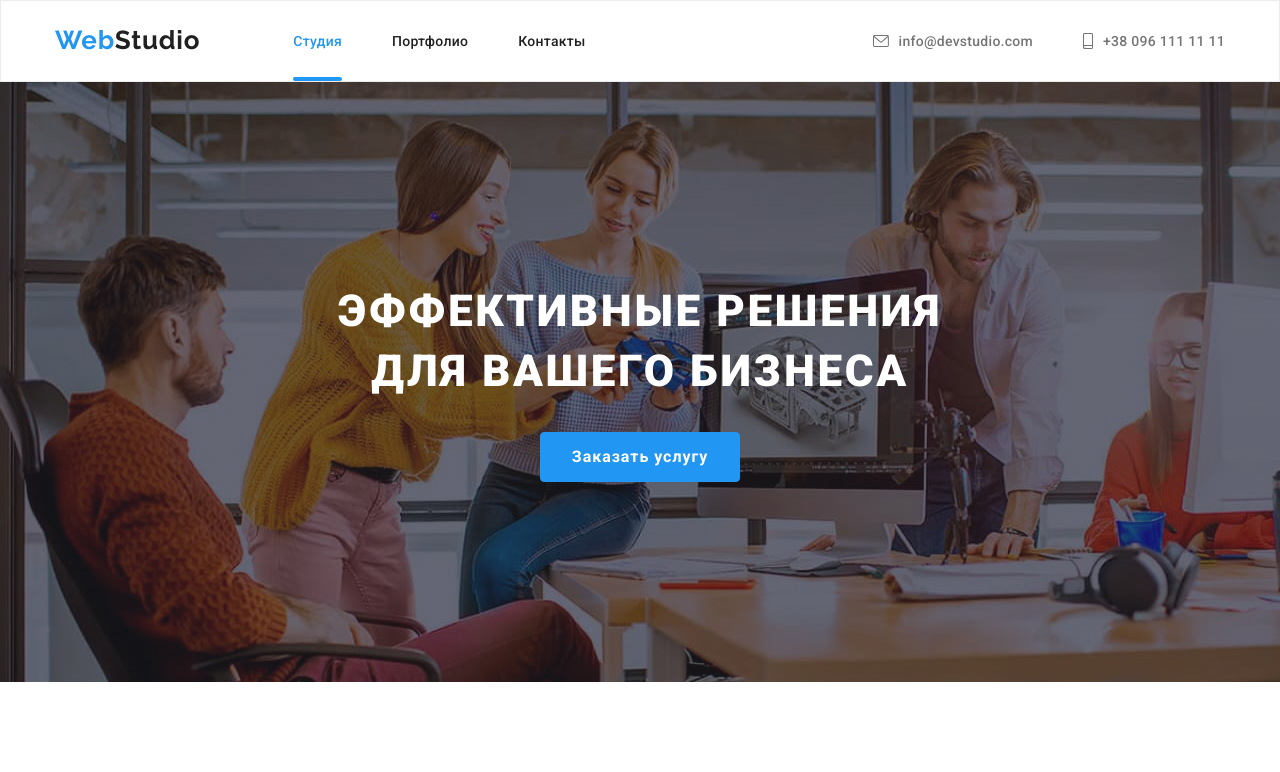
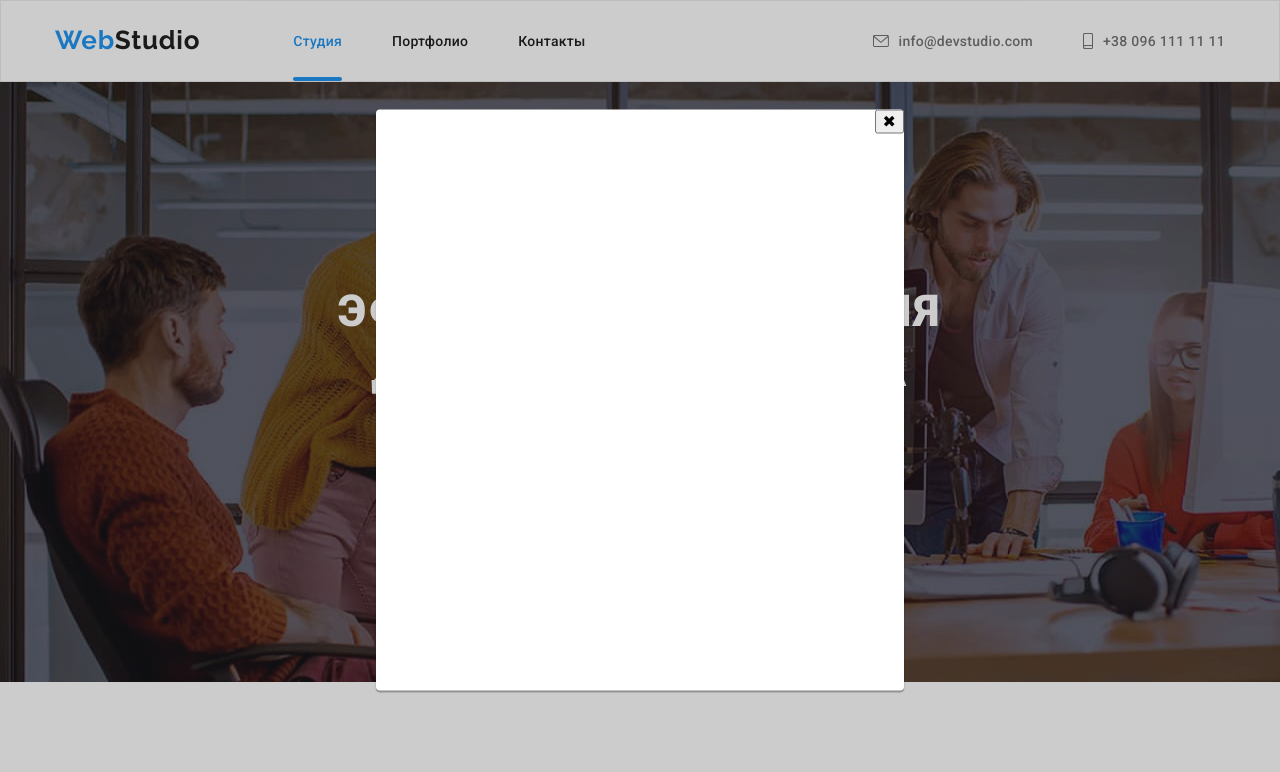
Before and after one commit to HalkinK/goit-markup-hw-05, a plain HTML site: page index.html in a window 1280 px wide. Both pictures are taken after a click on the button "Заказать услугу". Shown: the top 772 px of the page. Drawn offline with nearby package versions, Linux system fonts and the light colour scheme.

Commit message:
Показывает модальное окно

```diff
--- a/css/styles.css
+++ b/css/styles.css
@@ -782,3 +782,39 @@ p {
   line-height: 1.88;
   letter-spacing: 0.03em;
 }
+
+.backdrop {
+  position: fixed;
+  top: 0;
+  left: 0;
+  width: 100%;
+  height: 100%;
+
+  background: rgba(0, 0, 0, 0.2);
+}
+
+.modal {
+  position: absolute;
+  width: 528px;
+  height: 581px;
+
+  left: 50%;
+  top: 50%;
+  transform: translateX(-50%) translateY(-50%);
+
+  background: #ffffff;
+  box-shadow: 0px 1px 3px rgba(0, 0, 0, 0.12), 0px 1px 1px rgba(0, 0, 0, 0.14),
+    0px 2px 1px rgba(0, 0, 0, 0.2);
+  border-radius: 4px;
+}
+
+.modal-button {
+  position: absolute;
+  right: 0;
+  top: 0%;
+}
+
+.is-hidden {
+  opacity: 0;
+  pointer-events: none;
+}
--- a/index.html
+++ b/index.html
@@ -47,7 +47,7 @@
         <section class="hero hero-image">
           <div class="container">
             <h1 class="hero-title">Эффективные решения<br> для вашего бизнеса</h1>
-            <button class="order-button" type="button">Заказать услугу</button>
+            <button class="order-button" type="button" data-modal-open>Заказать услугу</button>
           </div>
         </section>
 
@@ -420,5 +420,12 @@
       </div>
     </footer>
 
+    <!-- Модальное окно -->
+    <div class="backdrop is-hidden" data-modal>
+        <div class="modal">
+            <button class="modal-button" data-modal-close>&#10006;</button>
+        </div>
+    </div>
+    <script src="./js/modal.js"></script>
 </body>
 </html>
--- /dev/null
+++ b/js/modal.js
@@ -0,0 +1,14 @@
+(() => {
+  const refs = {
+    openModalBtn: document.querySelector('[data-modal-open]'),
+    closeModalBtn: document.querySelector('[data-modal-close]'),
+    modal: document.querySelector('[data-modal]'),
+  };
+
+  refs.openModalBtn.addEventListener('click', toggleModal);
+  refs.closeModalBtn.addEventListener('click', toggleModal);
+
+  function toggleModal() {
+    refs.modal.classList.toggle('is-hidden');
+  }
+})();
```
